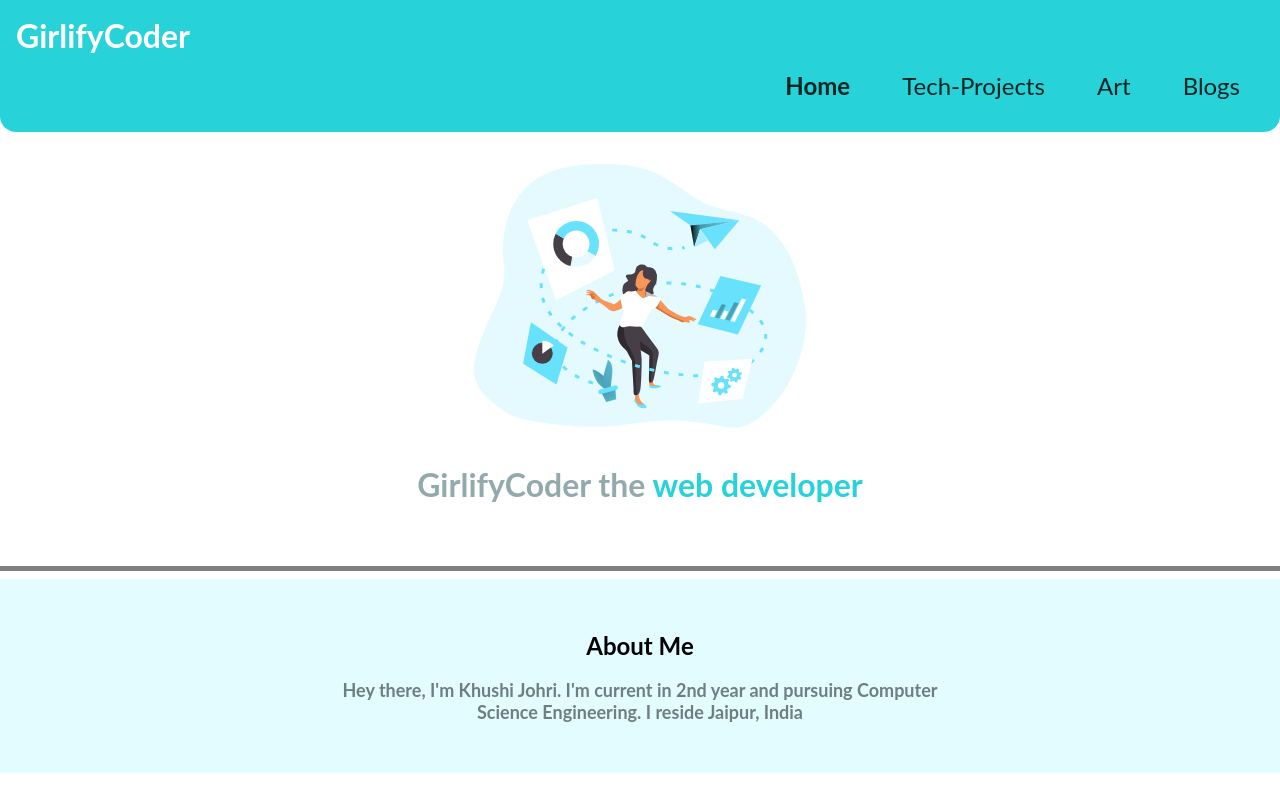
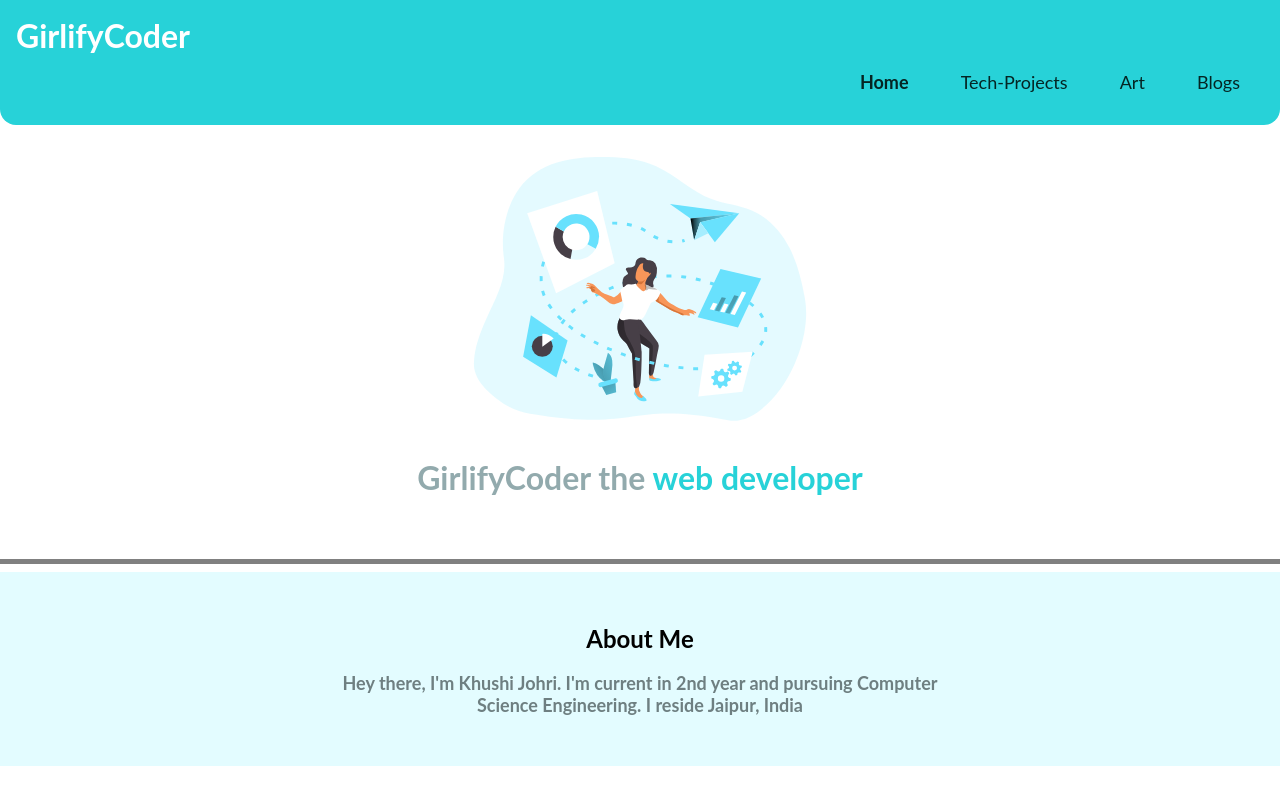
Before and after one commit to khushijohri2001/MarkFour-portfoilo, a plain HTML site: page index.html in a window 1280 px wide. Shown: the top 800 px of the page. Drawn offline with Linux system fonts and the light colour scheme.

Commit message:
fix: link size small

```diff
--- a/index.html
+++ b/index.html
@@ -7,7 +7,7 @@
     <meta name="description" content="My name is Khushi Johri.Welcome to my website. You can know more about me and see my projects here.">
     <meta name="keywords" content="Khushi, khushi, khushi johri, johri, portfolio, my projects, my blog, artrk, GirlifyCoder, iamdatingart, IamDatingArt">
 
-    <title>Home GirlifyCoder</title>
+    <title>Home | GirlifyCoder</title>
       <link href="style.css" rel= "stylesheet"/>
 </head>
 <body>
--- a/style.css
+++ b/style.css
@@ -90,7 +90,7 @@ color:var(--secondary-color);
 /** Lists **/
 
 .non-bullet{
-    list-style:none;
+    list-style: none;
     padding-inline-start: 0 rem;
 }
 
@@ -129,7 +129,7 @@ color:var(--secondary-color);
     box-sizing: border-box;
     text-decoration: none;
     color: var(--fifth-color);
-    font-size: x-large;
+    font-size: large;
 }
 
 /**Heading **/
```
